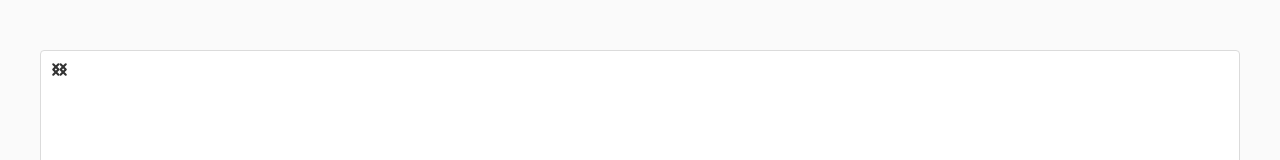
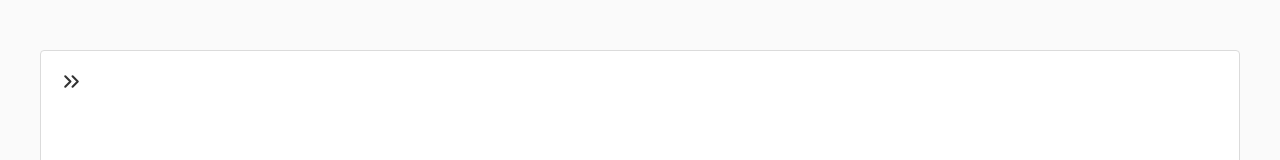
Before and after one commit to jjam410/board, a React (Vite) app in the folder board-front/: page / in a window 1280 px wide. Shown: the top 160 px of the page. Built offline with nearby package versions, Linux system fonts and the light colour scheme.

Commit message:
layout 잡는중

```diff
--- a/board-front/src/components/common/MainContainer/MainContainer.jsx
+++ b/board-front/src/components/common/MainContainer/MainContainer.jsx
@@ -15,8 +15,17 @@ function MainContainer({ children }) {
 
     return (
         <div css={s.container}>
-            <button css={basicButton} onClick={handleSidebarOpen}><FiChevronsRight /></button>
-            {children}
+            <header css={s.header}>
+                {
+                    !isOpen &&
+                    <span css={s.sidebarOpenButton}>
+                        <button css={basicButton} onClick={handleSidebarOpen}><FiChevronsRight /></button>
+                    </span>
+                }
+            </header>
+            <main css={s.main}>
+                {children}
+            </main>
         </div>
     );
 }
--- a/board-front/src/components/common/MainContainer/style.js
+++ b/board-front/src/components/common/MainContainer/style.js
@@ -1,5 +1,26 @@
 import { css } from "@emotion/react";
 
 export const container = css`
+    display: flex;
+    flex-direction: column;
+    box-sizing: border-box;
+    padding: 0.6rem;
     flex-grow: 1;
 `;
+
+export const header = css`
+    display: flex;
+    box-sizing: border-box;
+    padding: 0.6rem;
+    width: 100%;
+`;
+
+export const sidebarOpenButton = css`
+    margin-right: 0.5rem;
+`;
+
+export const main = css`
+    box-sizing: border-box;
+    padding: 0.6rem;
+    flex-grow: 1;
+`;
--- a/board-front/src/components/common/MainSidebar/MainSidebar.jsx
+++ b/board-front/src/components/common/MainSidebar/MainSidebar.jsx
@@ -2,9 +2,10 @@
 import * as s from './style';
 import React from 'react';
 import { FiChevronsLeft } from "react-icons/fi";
-import { basicButton } from '../../../styles/buttons';
+import { basicButton, emptyButton } from '../../../styles/buttons';
 import { useRecoilState } from 'recoil';
 import { mainSidebarIsOpenState } from '../../../atoms/mainSidebar/mainSidebarAtom';
+import { LuLockKeyhole } from "react-icons/lu";
 
 function MainSidebar(props) {
     const [ isOpen, setOpen ] = useRecoilState(mainSidebarIsOpenState);
@@ -16,9 +17,19 @@ function MainSidebar(props) {
     return (
         <div css={s.layout(isOpen)}>
             <div css={s.container}>
-                <div>
-                    <button css={basicButton} onClick={handleSidebarClose}><FiChevronsLeft /></button>
+                <div css={s.groupLayout}>
+                    <div css={s.topGroup}>
+                        <div css={s.user}>
+                            <button css={emptyButton}>
+                                <span css={s.authText}>
+                                    <LuLockKeyhole />로그인 후 이용하기
+                                </span>
+                            </button>
+                        </div>
+                        <button css={basicButton} onClick={handleSidebarClose}><FiChevronsLeft /></button>
+                    </div>
                 </div>
+
             </div>
         </div>
     );
--- a/board-front/src/components/common/MainSidebar/style.js
+++ b/board-front/src/components/common/MainSidebar/style.js
@@ -1,16 +1,53 @@
 import { css } from "@emotion/react";
 
 export const layout = (isOpen) => css`
+    position: relative;
     transition: all 0.5s ease-in-out;
     box-sizing: border-box;
 
     width: ${isOpen ? "30rem" : "0rem"};
-    height: 100vh;
+    height: 100%;
 
     background-color: #f8f8f5;
 `;
 
 export const container = css`
+    position: absolute;
+    right: 0;
+    box-sizing: border-box;
+    padding: 0.6rem;
     width: 30rem;
-    height: 100vh;
+    height: 100%;
 `;
+
+export const groupLayout = css`
+    box-sizing: border-box;
+    border-radius: 0.7rem;
+    padding: 0.6rem;
+    width: 100%;
+    cursor: pointer;
+
+    &:hover {
+        background-color: #00000017;
+    }
+`;
+
+export const topGroup = css`
+    display: flex;
+    justify-content: space-between;
+    align-items: center;
+`;
+
+export const user = css`
+    display: flex;
+    font-size: 1.6rem;
+`;
+
+export const authText = css`
+    display: inline-flex;
+    align-items: center;
+
+    & > svg {
+        margin-right: 0.5rem;
+    }
+`;
--- a/board-front/src/styles/buttons.js
+++ b/board-front/src/styles/buttons.js
@@ -23,3 +23,15 @@ export const basicButton = css`
         background-color: #00000022;
     }
 `;
+
+export const emptyButton = css`
+    display: flex;
+    justify-content: center;
+    align-items: center;
+    border: none;
+    padding: 0.6rem 1.2rem;
+    background-color: transparent;
+    font-size: 1.6rem;
+    font-weight: 600;
+    cursor: pointer;
+`;
```
